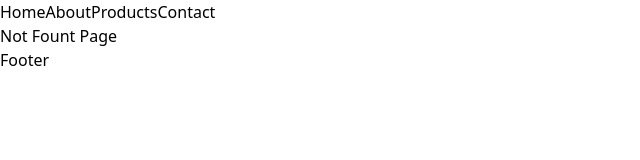
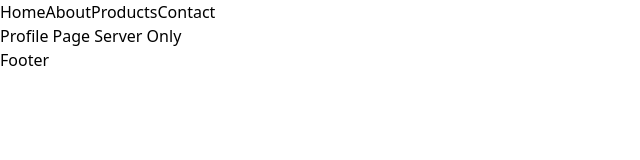
Before and after one commit to abbas-roholamin/journey, a Next.js app in the folder 09-nextjs/: page /client-only in a window 1280 px wide. Before the commit this address had no page. Shown: the top 160 px of the page, without its empty margins (0-640 px from the left). Built offline with nearby package versions, Linux system fonts and the light colour scheme.

Commit message:
feat(Nextjs): Create server only utils

```diff
--- /dev/null
+++ b/09-nextjs/src/app/client-only/page.tsx
@@ -0,0 +1,10 @@
+"use client";
+
+import { serverOnly } from "../utils/server-onyl";
+
+function Page() {
+  const data = serverOnly();
+  return <div>Profile Page {data}</div>;
+}
+
+export default Page;
--- /dev/null
+++ b/09-nextjs/src/app/utils/server-onyl.tsx
@@ -0,0 +1,7 @@
+import "server-only";
+
+export function serverOnly() {
+  console.log("Server Only");
+
+  return "Server Only";
+}
```
Also changed, not shown: 09-nextjs/package.json (+6 -5 lines), 09-nextjs/src/app/server-only/page.tsx (added, +8 -0 lines), 1 other file (tests, documents, lock files or other folders).
